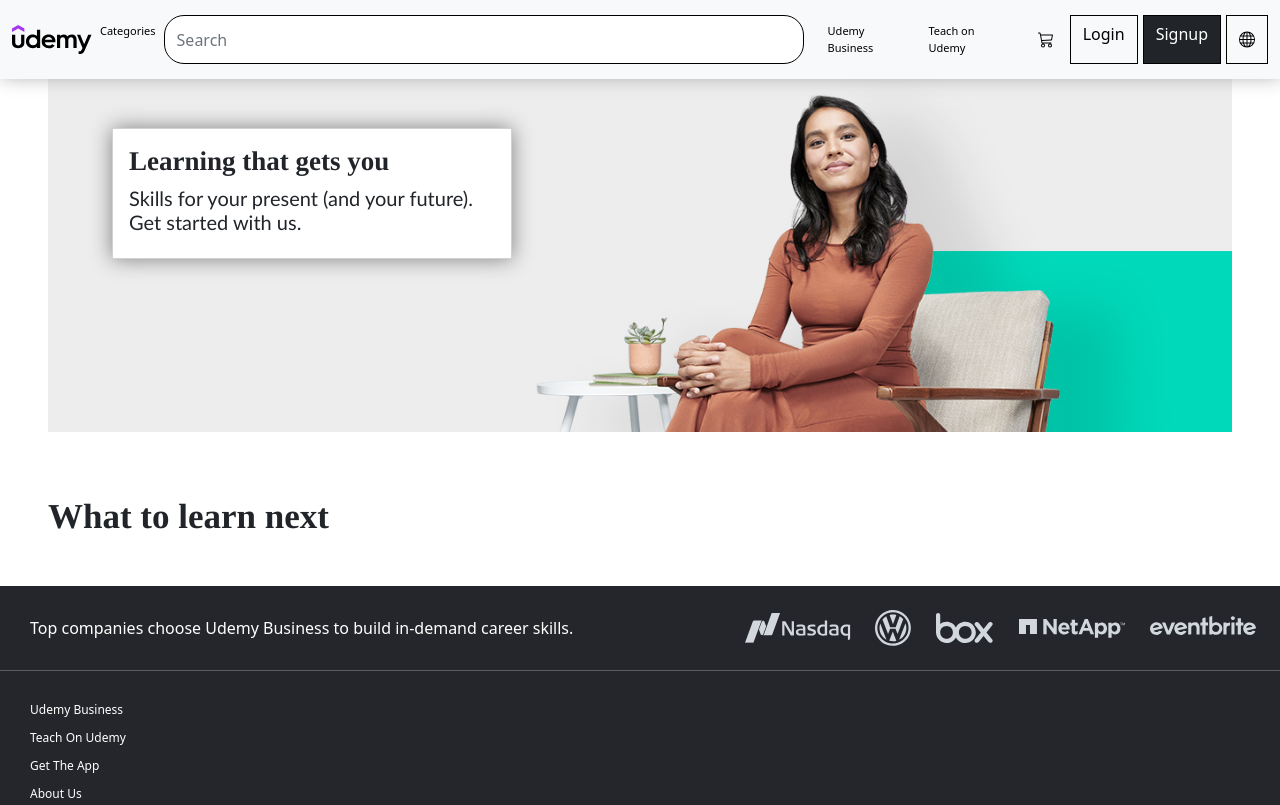
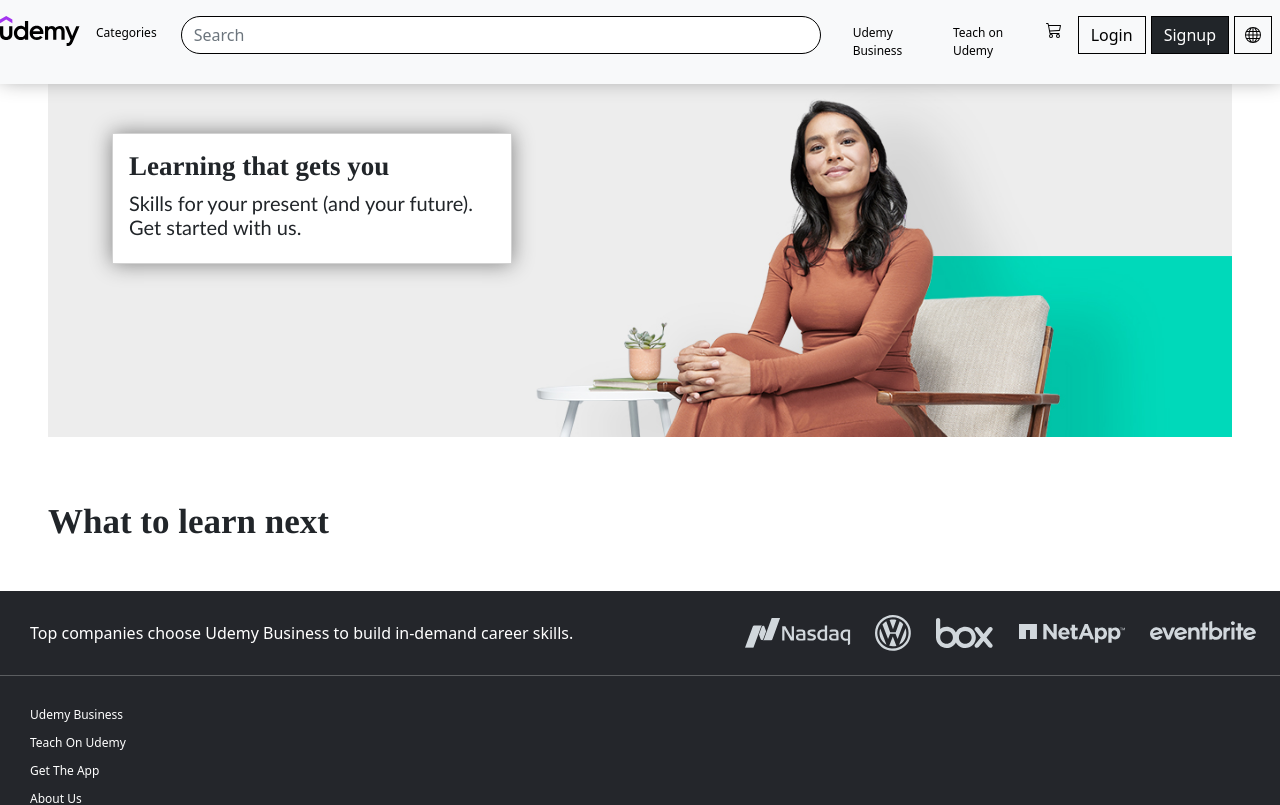
Before and after one commit to parth-verma2108/react-rails-integrate-udemy, a React (Create React App) app in the folder frontend-udemy/: page / in a window 1280 px wide. Shown: the top 805 px of the page. Built offline with nearby package versions, Linux system fonts and the light colour scheme; no server answers.

Commit message:
Modify nav hover content and signup form redirect

```diff
--- a/frontend-udemy/src/components/categorycard.js
+++ b/frontend-udemy/src/components/categorycard.js
@@ -109,20 +109,20 @@ class categorycard extends Component {
         <div className="card" style={{width: "18rem", borderRadius: '0', height: '32rem'}}>
           <div className="card-body">
             <div style={{display: 'flex', flexDirection: 'column-reverse'}}>
-              <ul style={{paddingLeft: "10px"}}>
-                <li className="pb-2" onMouseEnter={this.developmentvisibleDisplay} onMouseLeave={this.developmenthideDisplay}><span>Development</span><span style={{float: 'right'}}>{'>'}</span></li>
-                <li className="pb-2" onMouseEnter={this.bussinessvisibleDisplay} onMouseLeave={this.bussinesshideDisplay}><span>Business</span><span style={{float: 'right'}}>{'>'}</span></li>
-                <li className="pb-2" onMouseEnter={this.financevisibleDisplay} onMouseLeave={this.financehideDisplay}><span>Finance {'&'} Accounting</span><span style={{float: 'right'}}>{'>'}</span></li>
-                <li className="pb-2" onMouseEnter={this.itvisibleDisplay} onMouseLeave={this.ithideDisplay}><span>IT {'&'} Software</span><span style={{float: 'right'}}>{'>'}</span></li>
-                <li className="pb-2" onMouseEnter={this.officevisibleDisplay} onMouseLeave={this.officehideDisplay}><span>Office Productivity</span><span style={{float: 'right'}}>{'>'}</span></li>
-                <li className="pb-2" onMouseEnter={this.developmentvisibleDisplay} onMouseLeave={this.developmenthideDisplay}><span>Personal Development</span><span style={{float: 'right'}}>{'>'}</span></li>
-                <li className="pb-2" onMouseEnter={this.developmentvisibleDisplay} onMouseLeave={this.developmenthideDisplay}><span>Design</span><span style={{float: 'right'}}>{'>'}</span></li>
-                <li className="pb-2" onMouseEnter={this.developmentvisibleDisplay} onMouseLeave={this.developmenthideDisplay}><span>Marketing</span><span style={{float: 'right'}}>{'>'}</span></li>
-                <li className="pb-2" onMouseEnter={this.developmentvisibleDisplay} onMouseLeave={this.developmenthideDisplay}><span>Lifestyle</span><span style={{float: 'right'}}>{'>'}</span></li>
-                <li className="pb-2" onMouseEnter={this.developmentvisibleDisplay} onMouseLeave={this.developmenthideDisplay}><span>Photography {'&'} Video</span><span style={{float: 'right'}}>{'>'}</span></li>
-                <li className="pb-2" onMouseEnter={this.developmentvisibleDisplay} onMouseLeave={this.developmenthideDisplay}><span>Health {'&'} Fitness</span><span style={{float: 'right'}}>{'>'}</span></li>
-                <li className="pb-2" onMouseEnter={this.developmentvisibleDisplay} onMouseLeave={this.developmenthideDisplay}><span>Music</span><span style={{float: 'right'}}>{'>'}</span></li>
-                <li><span>Teaching {'&'} Academics</span><span style={{float: 'right'}}>{'>'}</span></li>
+              <ul style={{paddingLeft: "10px", paddingTop:'1rem'}}>
+                <li className="pb-3" style={{fontSize:'12px'}} onMouseEnter={this.developmentvisibleDisplay} onMouseLeave={this.developmenthideDisplay}><span>Development</span><span style={{float: 'right'}}>{'>'}</span></li>
+                <li className="pb-3" style={{fontSize:'12px'}} onMouseEnter={this.bussinessvisibleDisplay} onMouseLeave={this.bussinesshideDisplay}><span>Business</span><span style={{float: 'right'}}>{'>'}</span></li>
+                <li className="pb-3" style={{fontSize:'12px'}} onMouseEnter={this.financevisibleDisplay} onMouseLeave={this.financehideDisplay}><span>Finance {'&'} Accounting</span><span style={{float: 'right'}}>{'>'}</span></li>
+                <li className="pb-3" style={{fontSize:'12px'}} onMouseEnter={this.itvisibleDisplay} onMouseLeave={this.ithideDisplay}><span>IT {'&'} Software</span><span style={{float: 'right'}}>{'>'}</span></li>
+                <li className="pb-3" style={{fontSize:'12px'}} onMouseEnter={this.officevisibleDisplay} onMouseLeave={this.officehideDisplay}><span>Office Productivity</span><span style={{float: 'right'}}>{'>'}</span></li>
+                <li className="pb-3" style={{fontSize:'12px'}} onMouseEnter={this.developmentvisibleDisplay} onMouseLeave={this.developmenthideDisplay}><span>Personal Development</span><span style={{float: 'right'}}>{'>'}</span></li>
+                <li className="pb-3" style={{fontSize:'12px'}} onMouseEnter={this.developmentvisibleDisplay} onMouseLeave={this.developmenthideDisplay}><span>Design</span><span style={{float: 'right'}}>{'>'}</span></li>
+                <li className="pb-3" style={{fontSize:'12px'}} onMouseEnter={this.developmentvisibleDisplay} onMouseLeave={this.developmenthideDisplay}><span>Marketing</span><span style={{float: 'right'}}>{'>'}</span></li>
+                <li className="pb-3" style={{fontSize:'12px'}} onMouseEnter={this.developmentvisibleDisplay} onMouseLeave={this.developmenthideDisplay}><span>Lifestyle</span><span style={{float: 'right'}}>{'>'}</span></li>
+                <li className="pb-3" style={{fontSize:'12px'}} onMouseEnter={this.developmentvisibleDisplay} onMouseLeave={this.developmenthideDisplay}><span>Photography {'&'} Video</span><span style={{float: 'right'}}>{'>'}</span></li>
+                <li className="pb-3" style={{fontSize:'12px'}} onMouseEnter={this.developmentvisibleDisplay} onMouseLeave={this.developmenthideDisplay}><span>Health {'&'} Fitness</span><span style={{float: 'right'}}>{'>'}</span></li>
+                <li className="pb-3" style={{fontSize:'12px'}} onMouseEnter={this.developmentvisibleDisplay} onMouseLeave={this.developmenthideDisplay}><span>Music</span><span style={{float: 'right'}}>{'>'}</span></li>
+                <li style={{fontSize:'12px'}}><span>Teaching {'&'} Academics</span><span style={{float: 'right'}}>{'>'}</span></li>
               </ul>
               <div id='development' onMouseEnter={this.developmentvisibleDisplay} onMouseLeave={this.developmenthideDisplay} style={{display:'none', paddingLeft:'2rem', marginLeft: '14.5rem'}}>
                 <Development />
--- a/frontend-udemy/src/components/navbar.js
+++ b/frontend-udemy/src/components/navbar.js
@@ -157,21 +157,41 @@ class navbar extends React.Component {
     if(!isLoggedIn){
       return (
           <div>
-          <nav className="navbar navbar-expand-lg bg-light nav-fixed max-index" style={{ paddingTop: '15px', paddingBottom: '15px', boxShadow: '1px -5px 20px #8f8f8f'}}>
-            <div className="container-fluid">
+          <nav className="navbar navbar-expand-lg bg-light nav-fixed max-index" style={{ padding:'0', boxShadow: '1px -5px 20px #8f8f8f'}}>
+            <div className="d-flex" style={{justifyContent: 'center', width:'100%'}}>
+              <div className='pt-3 pb-3'>
+                <Link to="/">
                   <img src={UdemyLogo} style={{width: '80px'}}/>
-              <div className="collapse navbar-collapse" id="navbarNavAltMarkup">
+                </Link>
+              </div>
               <div className="navbar-nav">
-                  <a className="nav-link pe-2" onMouseEnter={this.catvisibleDisplay} onMouseLeave={this.cathideDisplay} style={{fontSize:'11px', color:'black'}}>Categories</a>
-                  <form className="d-flex pe-2" role="search">
+                <div className='pt-3 pb-3 ps-2 pe-2' onMouseEnter={this.catvisibleDisplay} onMouseLeave={this.cathideDisplay}>
+                  <a className="nav-link" style={{fontSize:'12px', color:'black'}}>Categories</a>
+                </div>
+                <div className='pt-3 pb-3 ps-2 pe-2'>
+                  <form className="d-flex" role="search">
                     <input className="form-control me-2" type="search" placeholder="Search" aria-label="Search" style={{width: '40rem', borderRadius: '20px', border: "1px solid black"}}/>
                   </form>
-                  <a className="nav-link pe-2" onMouseEnter={this.ubvisibleDisplay} onMouseLeave={this.ubhideDisplay} style={{fontSize:'11px', color:'black'}}>Udemy Business</a>
-                  <a className="nav-link pe-2" onMouseEnter={this.tuvisibleDisplay} onMouseLeave={this.tuhideDisplay} style={{fontSize:'11px', color:'black'}}>Teach on Udemy</a>
-                  <img src={Cart} className='pe-3 ps-3' onMouseEnter={this.cartvisibleDisplay} onMouseLeave={this.carthideDisplay}/>
+                </div>
+                <div className='pt-3 pb-3 ps-2 pe-2' onMouseEnter={this.ubvisibleDisplay} onMouseLeave={this.ubhideDisplay}>
+                  <a className="nav-link"  style={{fontSize:'12px', color:'black'}}>Udemy Business</a>
+                </div>
+                <div className='pt-3 pb-3 ps-2 pe-2' onMouseEnter={this.tuvisibleDisplay} onMouseLeave={this.tuhideDisplay} >
+                  <a className="nav-link" style={{fontSize:'12px', color:'black'}}>Teach on Udemy</a>
+                </div>
+                <div className='pt-3 pb-3 ps-2 pe-2' onMouseEnter={this.cartvisibleDisplay} onMouseLeave={this.carthideDisplay}>
+                  <img src={Cart}/>
+                </div>
+                <div className='pt-3 pb-3 ps-2 pe-2 d-flex'>
+                  <div>
                     <Link to="/login" className="btn btn-light"  style={{borderRadius:'0', border: '1px solid black', marginRight:'5px'}}>Login</Link>
+                  </div>
+                  <div>
                     <Link to="/sign_up" className="btn btn-dark"  style={{borderRadius:'0', border: '1px solid black', marginRight:'5px'}}>Signup</Link>
-                  <img src={Globe} className='btn btn-light' style={{borderRadius:'0', border: '1px solid black'}}/>
+                  </div>
+                  <div>
+                    <img src={Globe} className='btn btn-light' style={{borderRadius:'0', border: '1px solid black', padding: '10px'}}/>
+                  </div>
                 </div>
               </div>
             </div>
@@ -185,7 +205,7 @@ class navbar extends React.Component {
           <div id='teachonudemy' onMouseEnter={this.tuvisibleDisplay} onMouseLeave={this.tuhideDisplay} style={{display:'none', paddingLeft:'2rem'}}>
             <Teachonudemy />
           </div>
-          <div id='cart' onMouseEnter={this.cartvisibleDisplay} onMouseLeave={this.carthideDisplay} style={{display:'none', marginLeft: '8rem'}}>
+          <div id='cart' onMouseEnter={this.cartvisibleDisplay} onMouseLeave={this.carthideDisplay} style={{display:'none', marginLeft: '9.5rem'}}>
           <CartCard />
         </div>
         </div>
@@ -194,22 +214,40 @@ class navbar extends React.Component {
     else{
       return (
         <div>
-        <nav className="navbar navbar-expand-lg bg-light nav-fixed max-index" style={{ paddingTop: '15px', paddingBottom: '15px', boxShadow: 'inset -5px -1px 0px 0px #d8d8d8'}}>
-          <div className="container-fluid">
-            <img src={UdemyLogo} style={{width: '100px'}}/>
-            <div className="collapse navbar-collapse" id="navbarNavAltMarkup">
+        <nav className="navbar navbar-expand-lg bg-light nav-fixed max-index" style={{padding:'0', boxShadow: 'inset -5px -1px 0px 0px #d8d8d8'}}>
+          <div className="d-flex" style={{justifyContent: 'center', width:'100%'}}>
+            <div className='pt-3 pb-3'>
+              <img src={UdemyLogo} style={{width: '80px'}}/>
+            </div>
             <div className="navbar-nav">
-                <a className="nav-link pe-3" onMouseEnter={this.catvisibleDisplay} onMouseLeave={this.cathideDisplay} style={{fontSize:'11px', color:'black'}}>Categories</a>
-                <form className="d-flex pe-3" role="search">
+              <div className='pt-3 pb-3 ps-2 pe-2' onMouseEnter={this.catvisibleDisplay} onMouseLeave={this.cathideDisplay}>
+                <a className="nav-link" style={{fontSize:'12px', color:'black'}}>Categories</a>
+              </div>
+              <div className='pt-3 pb-3 ps-2 pe-2'>
+                <form className="d-flex" role="search">
                   <input className="form-control me-2" type="search" placeholder="Search" aria-label="Search" style={{width: '40rem', borderRadius: '20px', border: "1px solid black"}}/>
                 </form>
-              <a className="nav-link pe-3" onMouseEnter={this.ubvisibleDisplay} onMouseLeave={this.ubhideDisplay} style={{fontSize:'11px', color:'black'}}>Udemy Business</a>
-              <a className="nav-link pe-3" style={{fontSize:'11px', color:'black'}}>Instructor</a>
-              <a className="nav-link pe-3" onMouseEnter={this.mlvisibleDisplay} onMouseLeave={this.mlhideDisplay} style={{fontSize:'11px', color:'black'}}>My Learning</a>
-              <img src={Heart} className="pe-3" onMouseEnter={this.wlvisibleDisplay} onMouseLeave={this.wlhideDisplay}/>
-              <img src={Cart} className="pe-3" onMouseEnter={this.cartvisibleDisplay} onMouseLeave={this.carthideDisplay}/>
-              <img src={Bell} className="pe-3" />
-              <button className="btn btn-dark" onMouseEnter={this.profilevisibleDisplay} onMouseLeave={this.profilehideDisplay}  style={{borderRadius:'25px', marginRight:'5px'}} onClick={this.handleLogout}>{user.first_name.charAt(0)}</button>
+              </div>
+              <div className='pt-3 pb-3 ps-2 pe-2' onMouseEnter={this.ubvisibleDisplay} onMouseLeave={this.ubhideDisplay}>
+                <a className="nav-link"  style={{fontSize:'12px', color:'black'}}>Udemy Business</a>
+              </div>
+              <div className='pt-3 pb-3 ps-2 pe-2'>
+                <a className="nav-link" style={{fontSize:'12px', color:'black'}}>Instructor</a>
+              </div>
+              <div className='pt-3 pb-3 ps-2 pe-2' onMouseEnter={this.mlvisibleDisplay} onMouseLeave={this.mlhideDisplay}>
+                <a className="nav-link"  style={{fontSize:'12px', color:'black'}}>My Learning</a>
+              </div>
+              <div className='pt-3 pb-3 ps-2 pe-2'onMouseEnter={this.wlvisibleDisplay} onMouseLeave={this.wlhideDisplay}>
+                <img src={Heart}/>
+              </div>
+              <div className='pt-3 pb-3 ps-2 pe-2' onMouseEnter={this.cartvisibleDisplay} onMouseLeave={this.carthideDisplay}>
+                <img src={Cart}/>
+              </div>
+              <div className='pt-3 pb-3 ps-2 pe-2'onMouseEnter={this.wlvisibleDisplay} onMouseLeave={this.wlhideDisplay}>
+                <img src={Bell}/>
+              </div>
+              <div className='pt-3 pb-3 ps-2 pe-2'onMouseEnter={this.profilevisibleDisplay} onMouseLeave={this.profilehideDisplay}>
+                <button className="btn btn-dark" style={{borderRadius:'25px', marginRight:'5px'}} onClick={this.handleLogout}>{user.first_name.charAt(0)}</button>
               </div>
             </div>
           </div>
@@ -220,16 +258,16 @@ class navbar extends React.Component {
         <div id='udemybussiness' onMouseEnter={this.ubvisibleDisplay} onMouseLeave={this.ubhideDisplay} style={{display:'none'}}>
           <Bussiness />
         </div>
-        <div id='mylearning' onMouseEnter={this.mlvisibleDisplay} onMouseLeave={this.mlhideDisplay} style={{display:'none', marginLeft: '2rem'}}>
+        <div id='mylearning' onMouseEnter={this.mlvisibleDisplay} onMouseLeave={this.mlhideDisplay} style={{display:'none', marginLeft: '7rem'}}>
           <MyLearning />
         </div>
-        <div id='wishlist' onMouseEnter={this.wlvisibleDisplay} onMouseLeave={this.wlhideDisplay} style={{display:'none', marginLeft: '8rem'}}>
+        <div id='wishlist' onMouseEnter={this.wlvisibleDisplay} onMouseLeave={this.wlhideDisplay} style={{display:'none', marginLeft: '15rem'}}>
           <Wishlist />
         </div>
-        <div id='cart' onMouseEnter={this.cartvisibleDisplay} onMouseLeave={this.carthideDisplay} style={{display:'none', marginLeft: '8rem'}}>
+        <div id='cart' onMouseEnter={this.cartvisibleDisplay} onMouseLeave={this.carthideDisplay} style={{display:'none', marginLeft: '17rem'}}>
           <CartCard />
         </div>
-        <div id='profile' onMouseEnter={this.profilevisibleDisplay} onMouseLeave={this.profilehideDisplay} style={{display:'none'}}>
+        <div id='profile' onMouseEnter={this.profilevisibleDisplay} onMouseLeave={this.profilehideDisplay} style={{display:'none', marginLeft: '7.5rem'}}>
           <ProfileMenu />
         </div>
         <CategoryNav />
--- a/frontend-udemy/src/components/signupForm.js
+++ b/frontend-udemy/src/components/signupForm.js
@@ -39,7 +39,7 @@ class signupForm extends Component {
       if (response.data.status === 'created') {
         console.log(response.data)
         this.handleLogin(response.data)
-        this.redirect()
+        window.location.href="/"
       } else {
         this.setState({
           errors: response.data.errors
@@ -48,10 +48,6 @@ class signupForm extends Component {
       }
     })
     .catch(error => console.log('api errors:', error))
-    }
-
-    redirect = () => {
-      this.props.history.push('/');
     }
 
     handleErrors = () => {
```
Lines whose indentation alone changed are shown as unchanged.
